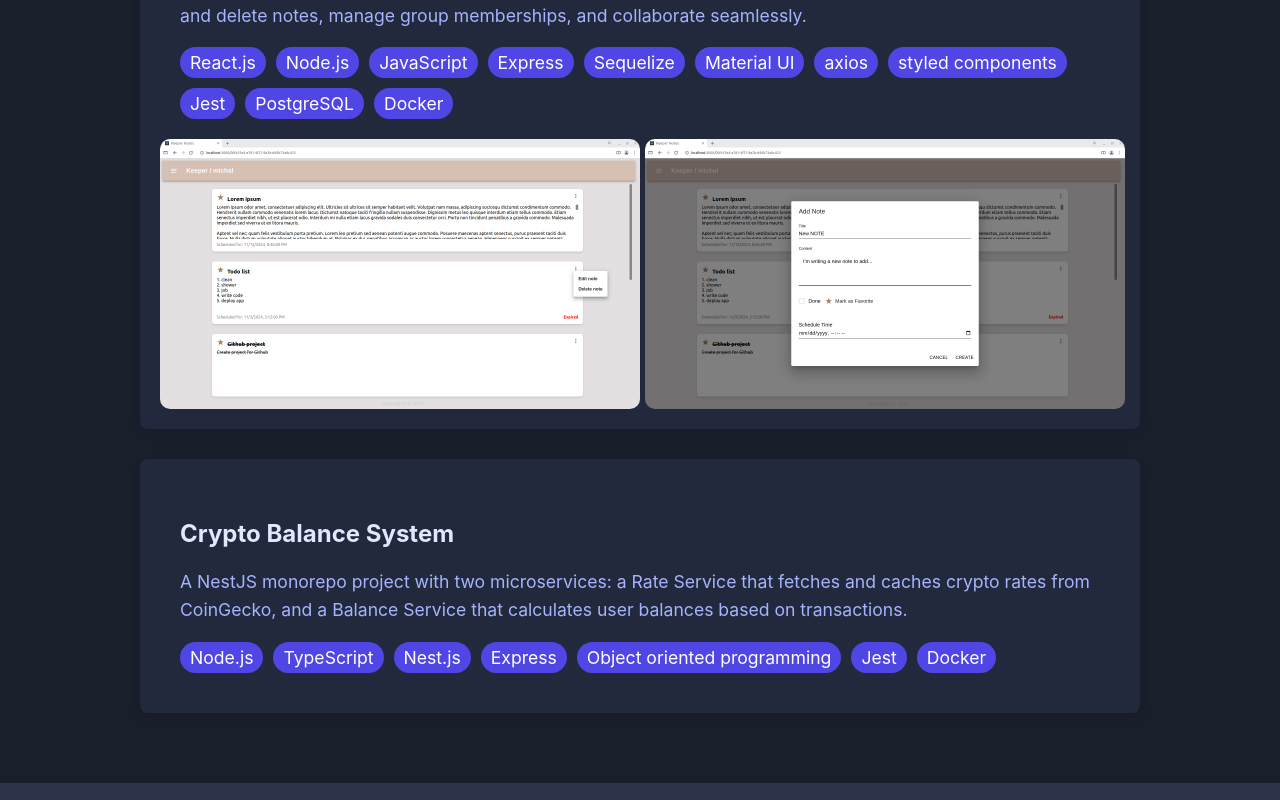
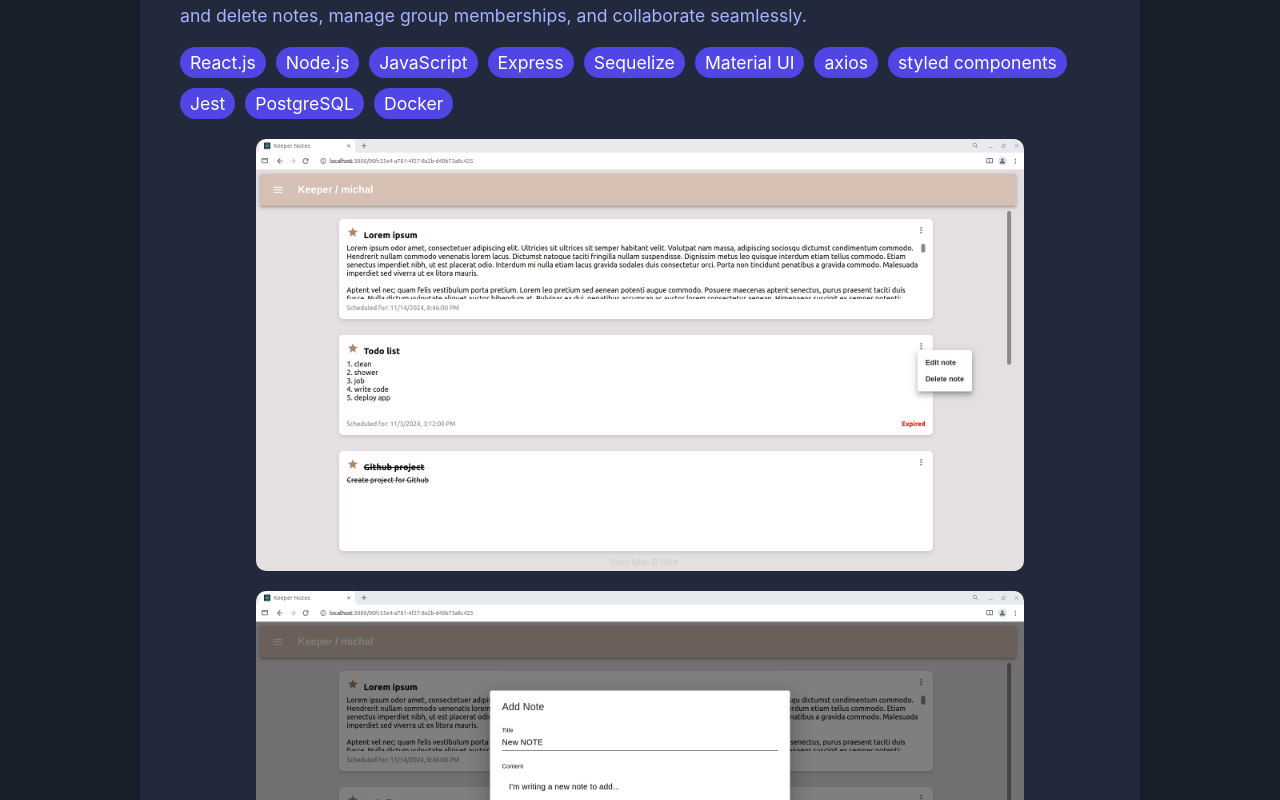
Before and after one commit to michfingerut/MichalFProtfolio, a React (Create React App) app: page / in a window 1280 px wide. Shown: the part 3260-4060 px from the top of the page. Built offline with nearby package versions, Linux system fonts and the light colour scheme.

Commit message:
style images on project

```diff
--- a/src/components/projects/ProjectImages.jsx
+++ b/src/components/projects/ProjectImages.jsx
@@ -5,7 +5,6 @@ import React from 'react';
 import { ImageContainer } from '../../styles/commonsStyles';
 import { ProjectImage } from '../../styles/projectsStyles';
 
-//TODO: consider do it in a carosele
 function ProjectImages({ images }) {
   return (
     <ImageContainer>
--- a/src/styles/commonsStyles.js
+++ b/src/styles/commonsStyles.js
@@ -50,13 +50,9 @@ export const DownloadButton = styled.button`
 
 export const ImageContainer = styled.div`
   display: flex;
-  gap: 5px;
-  flex-direction: row;
-
-  @media (max-width: 1024px) {
-    flex-direction: column;
-    gap: 20px;
-  }
+  gap: 20px;
+  flex-direction: column;
+  align-items: center;
 `;
 
 export const GoUpButtonStyle = styled.button`
--- a/src/styles/projectsStyles.js
+++ b/src/styles/projectsStyles.js
@@ -28,8 +28,7 @@ export const ProjectDescription = styled.p`
 `;
 
 export const ProjectImage = styled.img`
-  width: 50%;
-  height: 70%;
+  width: 80%;
   object-fit: cover;
   border-radius: 10px;
   transition:
```
